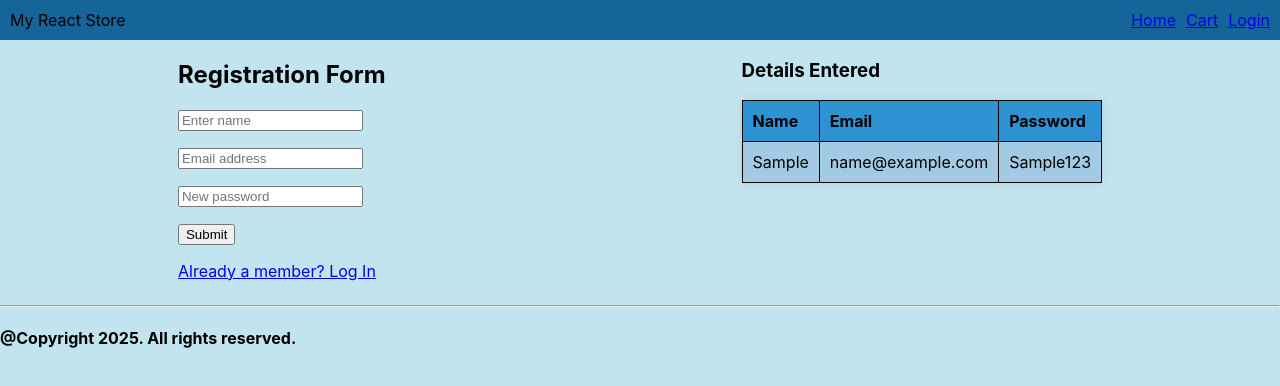
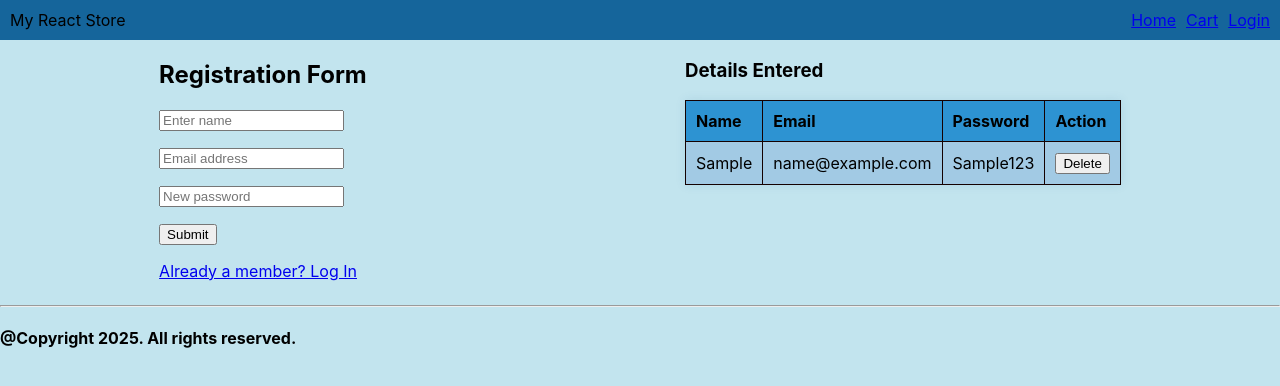
Before and after one commit to Svapnnika/my-app-b, a React (Create React App) app: page /register in a window 1280 px wide. Both pictures are taken after typing "Sample", "name@example.com", "Sample123" into the empty fields and a click on the button "Submit". Shown: the top 386 px of the page. Built offline with nearby package versions, Linux system fonts and the light colour scheme.

Commit message:
changes made

```diff
--- a/src/components/Register.jsx
+++ b/src/components/Register.jsx
@@ -17,7 +17,9 @@ export default function Register() {
     setEmail("");
     setPassword("");
   }
-
+  const handleDelete = (index) => {
+     setDetails(details.filter((_, i) => i !== index));
+  }
   return (
     <div className='container'>
       <div>
@@ -53,6 +55,7 @@ export default function Register() {
                 <th>Name</th>
                 <th>Email</th>
                 <th>Password</th>
+                <th>Action</th>
               </tr>
             </thead>
             <tbody>
@@ -62,6 +65,7 @@ export default function Register() {
                       <td>{detail.name}</td>
                       <td>{detail.email}</td>
                       <td>{detail.password}</td>
+                      <td><button onClick={() => handleDelete(index)}>Delete</button></td>
                   </tr>
               ))}
             </tbody>
```
